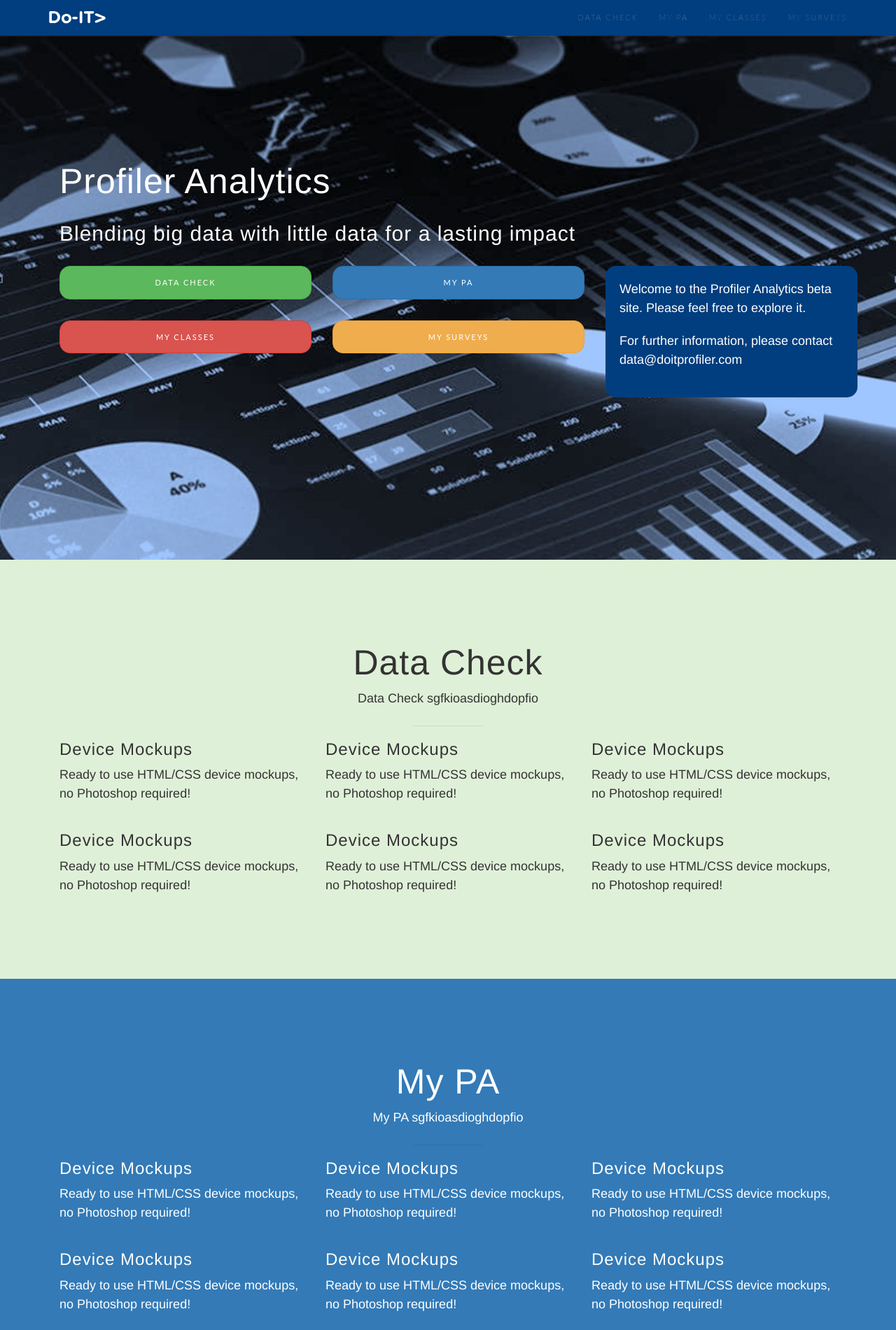
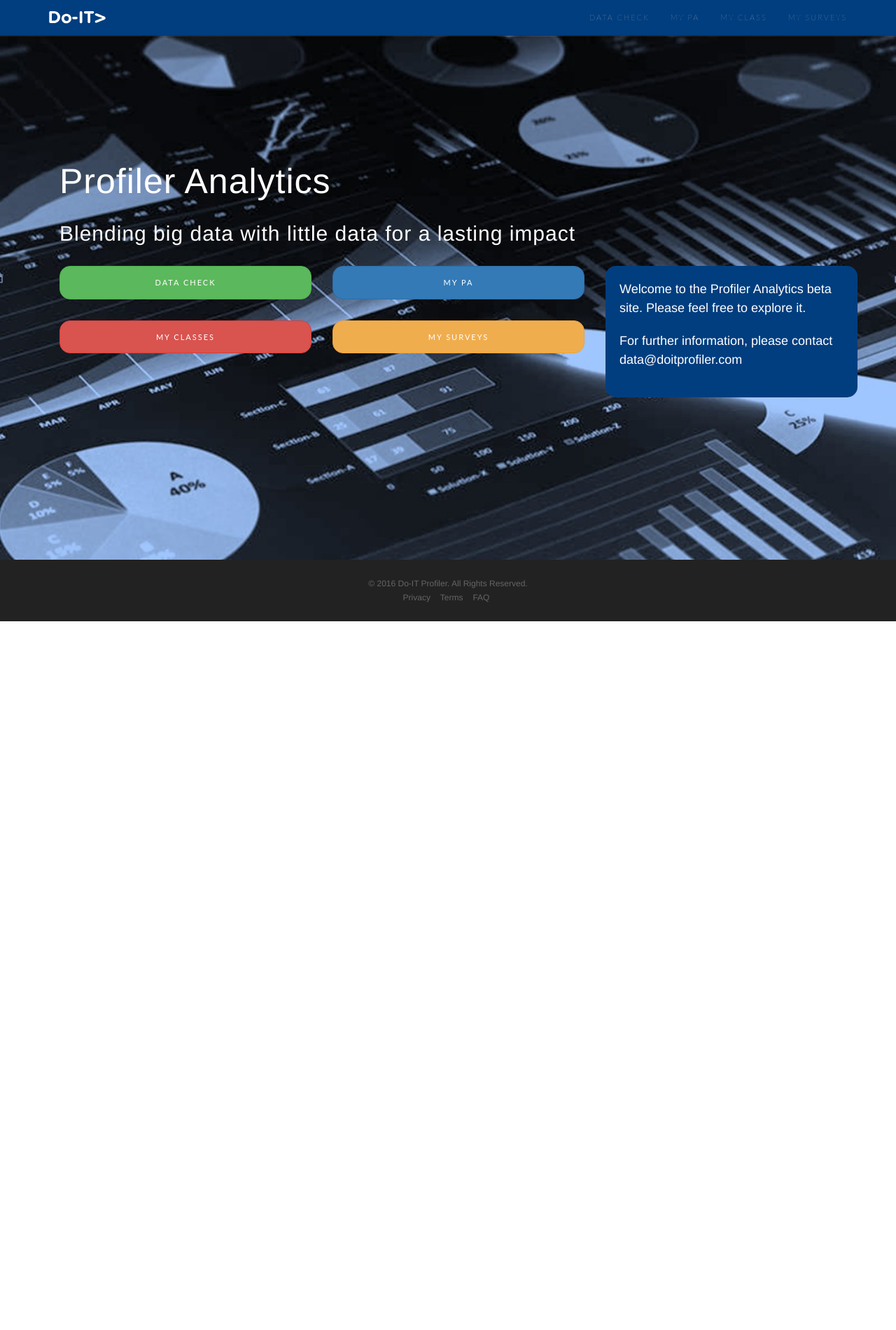
Before and after one commit to garethdhopkins/profileranalyticswebsite, a plain HTML site: page index.html in a window 1280 px wide. Shown: the top 1901 px of the page at 70% size. After the commit the page ends 888 px from the top, so only its background shows below. Drawn offline with Linux system fonts and the light colour scheme.

Commit message:
Temporary changes for quick lauch

```diff
--- a/index.html
+++ b/index.html
@@ -40,16 +40,16 @@
             <div class="collapse navbar-collapse" id="bs-example-navbar-collapse-1">
                 <ul class="nav navbar-nav navbar-right">
                     <li>
-                        <a href="#datacheck">Data Check</a>
+                        <a href="/CheckYourCSV/">Data Check</a>
                     </li>
                     <li>
-                        <a href="#mypa">My PA</a>
+                        <a href="/MyPA/">My PA</a>
                     </li>
                     <li>
-                        <a href="#myclasses">My Classes</a>
+                        <a href="/MyClass/">My Class</a>
                     </li>
                     <li>
-                        <a href="#mysurveys">My Surveys</a>
+                        <a href="/SurveyAnalysis/">My Surveys</a>
                     </li>
                 </ul>
             </div>
@@ -70,18 +70,18 @@
                                 <div class="col-sm-8">
                                     <div class="row">
                                         <div class="col-sm-6">
-                                            <a href="#datacheck" class="btn btn-success btn-xl page-scroll btn-block">Data Check</a>
+                                            <a href="/CheckYourCSV/" class="btn btn-success btn-xl page-scroll btn-block">Data Check</a>
                                         </div>
                                         <div class="col-sm-6">
-                                            <a href="#mypa" class="btn btn-primary btn-xl page-scroll btn-block">My PA</a>
+                                            <a href="/MyPA/" class="btn btn-primary btn-xl page-scroll btn-block">My PA</a>
                                         </div>
                                     </div>
                                     <div class="row top30">
                                         <div class="col-sm-6">
-                                            <a href="#myclasses" class="btn btn-danger btn-xl page-scroll btn-block">My Classes</a>
+                                            <a href="/MyClass/" class="btn btn-danger btn-xl page-scroll btn-block">My Classes</a>
                                         </div>
                                         <div class="col-sm-6">
-                                            <a href="#mysurveys" class="btn btn-warning btn-xl page-scroll btn-block">My Surveys</a>
+                                            <a href="/SurveyAnalysis/s" class="btn btn-warning btn-xl page-scroll btn-block">My Surveys</a>
                                         </div>
                                     </div>
                                 </div>
@@ -100,7 +100,7 @@
         </div>
     </header>
 
-    <section id="datacheck" class="bg-success">
+    <!--<section id="datacheck" class="bg-success">
         <div class="container">
             <div class="row">
                 <div class="col-lg-12 text-center">
@@ -350,7 +350,7 @@
                 </li>
             </ul>
         </div>
-    </section>
+    </section>-->
 
     <footer>
         <div class="container">
```
